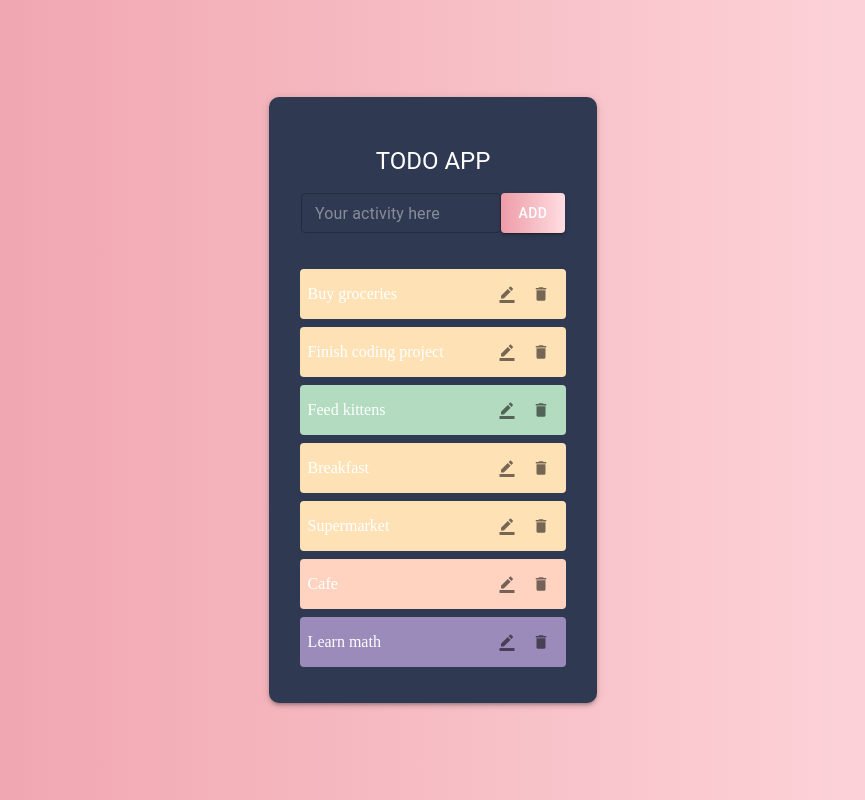
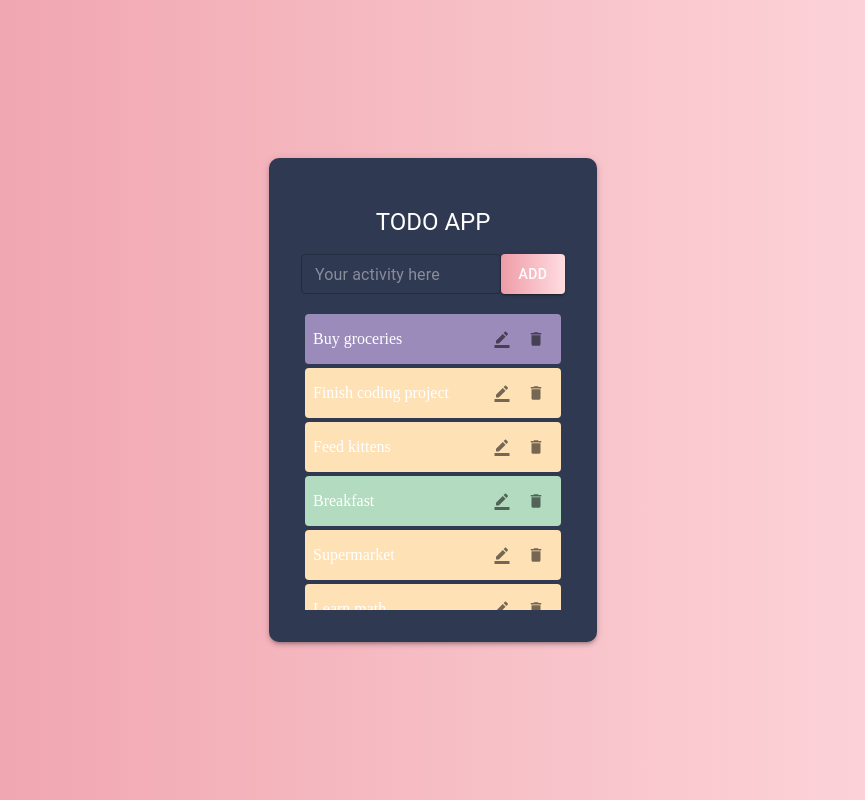
Before and after one commit to catkhanhnguyen/todo-app, a React (Vite) app: page / in a window 1280 px wide. Shown: the whole page, without its empty margins (207-1072 px from the left). Built offline with nearby package versions, Linux system fonts and the light colour scheme; data requests are answered from the project's data file.

Commit message:
add scroll bar

```diff
--- a/db.json
+++ b/db.json
@@ -26,11 +26,6 @@
       "color": "#64eb82"
     },
     {
-      "id": "05b5",
-      "text": "Cafe",
-      "color": "#B2DBBF"
-    },
-    {
       "id": "4fa8",
       "text": "Learn math",
       "color": "#9B8BBA"
--- a/src/components/TodoForm.jsx
+++ b/src/components/TodoForm.jsx
@@ -130,12 +130,29 @@ function TodoForm() {
           </Button>
         </Box>
       </form>
-      <Box sx={{ display: 'flex', flexDirection: 'column', alignItems: 'center', mt: 4 }}>
+      <Box sx={{
+        height: '300px',
+        mt: 2,
+        overflowY: 'auto',
+        scrollbarWidth: 'thin',
+        '&::-webkit-scrollbar': {
+          width: '0.4em',
+        },
+        '&::-webkit-scrollbar-track': {
+          background: "#888",
+        },
+        '&::-webkit-scrollbar-thumb': {
+          backgroundColor: '#f1f1f1',
+        },
+        '&::-webkit-scrollbar-thumb:hover': {
+          background: 'white'
+        }
+      }}>
         {todos.map((todo, index) => (
           <Box
             key={index}
             sx={{
-              width: '95%',
+
               padding: '8px',
               margin: '4px',
               backgroundColor: todo.color,
@@ -143,7 +160,7 @@ function TodoForm() {
               borderRadius: '4px',
               display: 'flex',
               justifyContent: 'space-between',
-              alignItems: 'center',
+              alignItems: 'center'
             }}
           >
             <Box>{todo.text}</Box>
```
